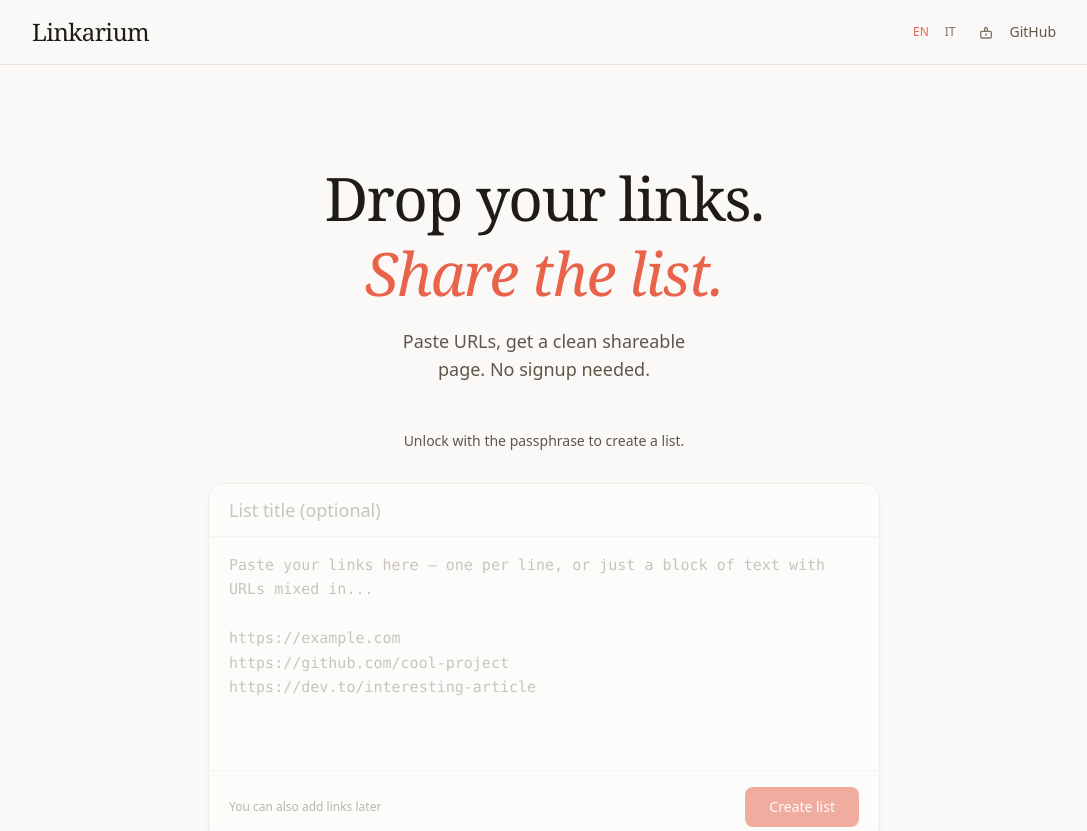
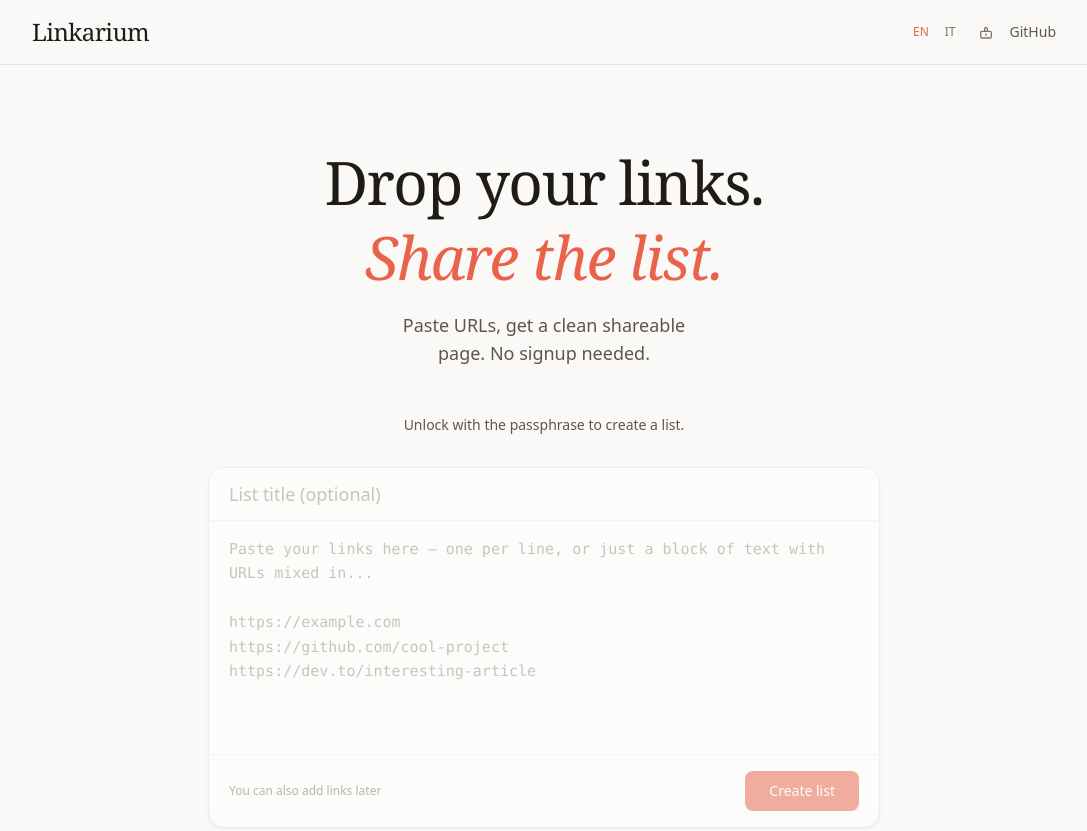
Before and after one commit to martapanc/linkarium, a Next.js app: page /en in a window 1280 px wide. Shown: the top 831 px of the page, without its empty margins (96-1183 px from the left). Built offline with nearby package versions, Linux system fonts and the light colour scheme; no server answers.

Commit message:
style(home): reduce main section top/bottom padding

```diff
--- a/src/components/HomeClient.tsx
+++ b/src/components/HomeClient.tsx
@@ -93,7 +93,7 @@ export function HomeClient({ flags }: Props) {
       </nav>
 
       {/* Hero */}
-      <main className="flex-1 flex flex-col items-center px-6 pt-16 pb-24 md:pt-24">
+      <main className="flex-1 flex flex-col items-center px-6 pt-12 pb-16 md:pt-20">
         <div className="max-w-2xl w-full text-center mb-12">
           <h1 className="text-4xl md:text-5xl lg:text-6xl font-display text-sand-900 mb-4 tracking-tight leading-tight">
             {t("headline1")}
```
